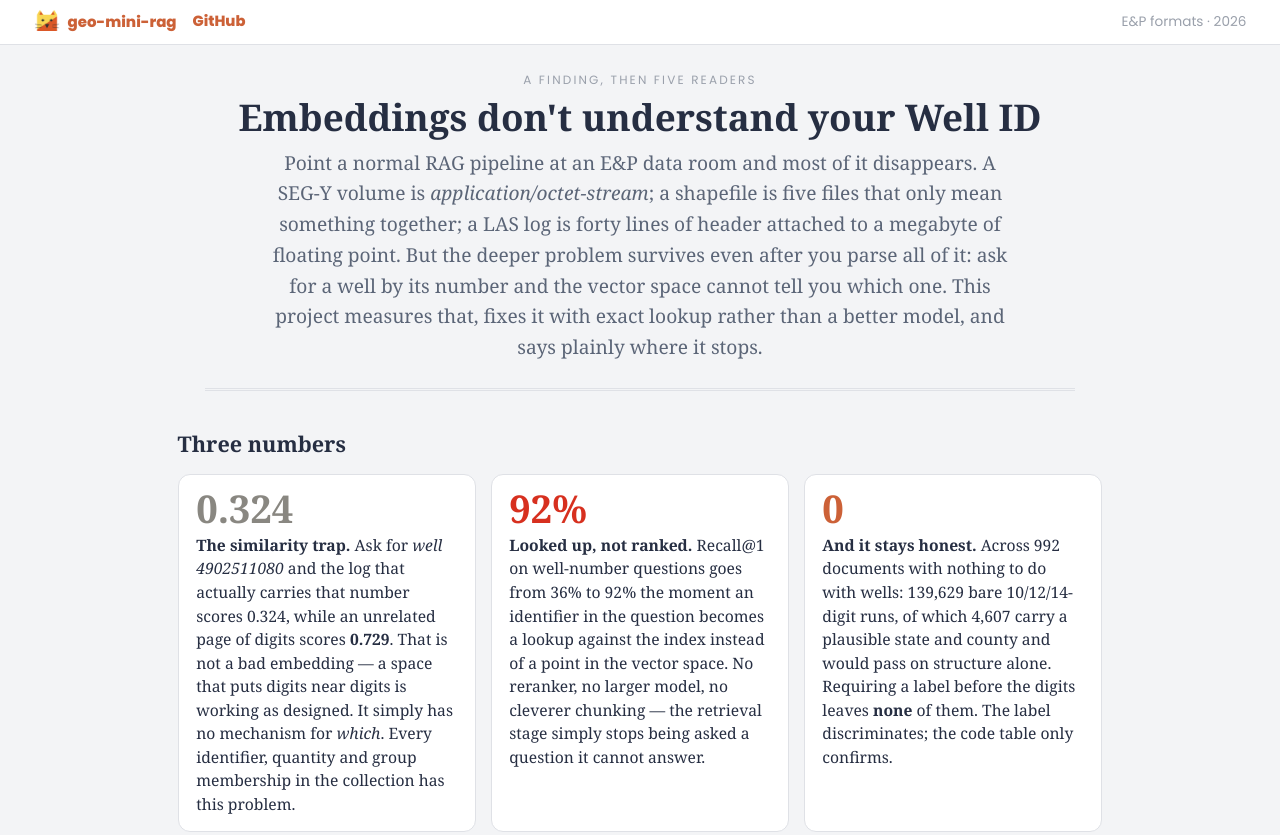
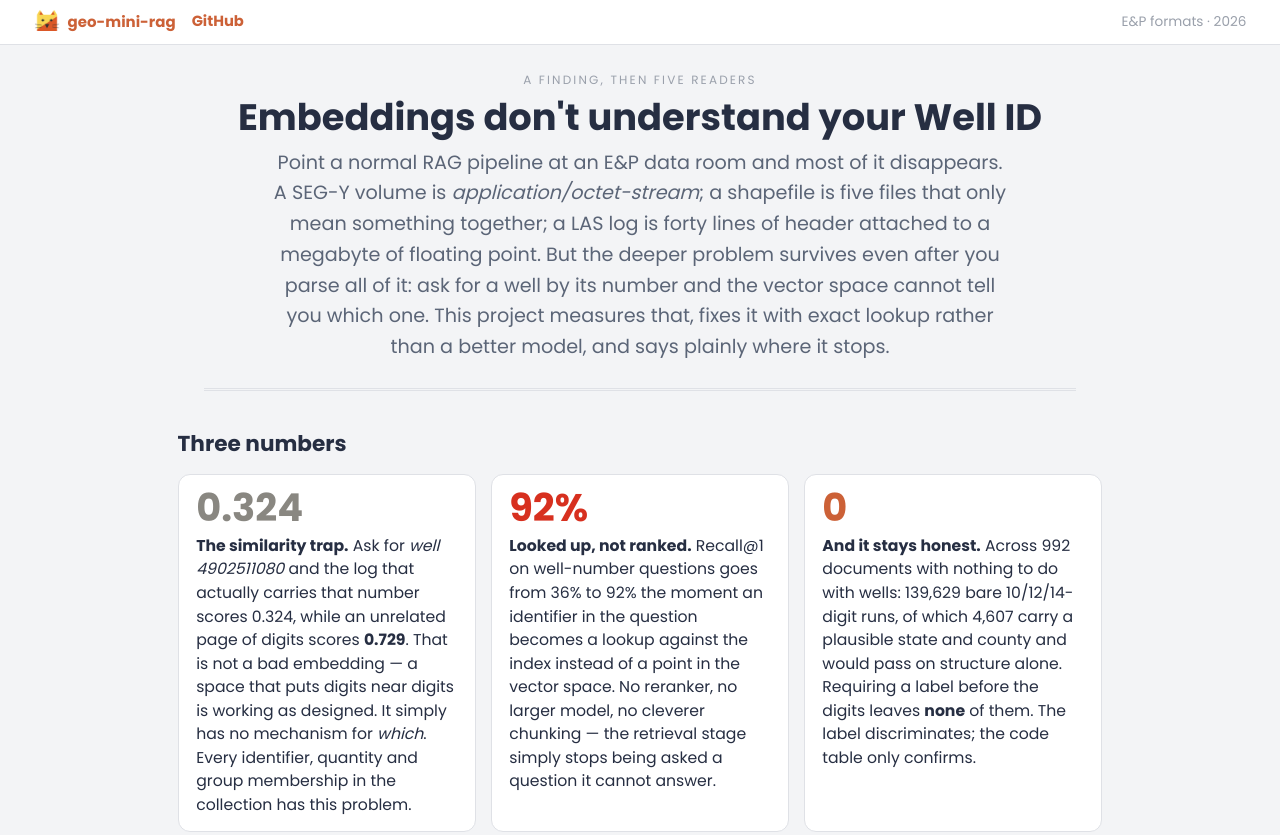
Before and after one commit to rbhughes/geo-mini-rag, a plain HTML site: page site/index.html in a window 1280 px wide. Shown: the top 835 px of the page. Drawn offline with Linux system fonts and the light colour scheme.

Commit message:
Drop the serif; match the rest of purr.io
These pages set their headlines and prose in Georgia to look like a
publication. That framing is gone, and the serif was the last of it -- and
it made every site look like a different site. Poppins throughout now,
matching walker.purr.io and the hub.

Only the family changes; sizes, weights and leading are untouched, so
nothing reflows. Poppins now loads weight 700 as well, which the serif
headings asked for and would otherwise have been faux-bolded by the browser.

Co-Authored-By: Claude Opus 5 <noreply@anthropic.com>

```diff
--- a/site/index.html
+++ b/site/index.html
@@ -8,7 +8,7 @@
 <meta name="description" content="A small RAG pipeline for cheap models, and what it takes to read oil and gas file formats into one. Embeddings cannot locate identifiers, quantities or group membership; the fix is exact lookup, measured across LAS, SEG-Y and shapefile corpora.">
 <link rel="icon" href="/purrio_2026.png">
 <link rel="preconnect" href="https://fonts.googleapis.com">
-<link href="https://fonts.googleapis.com/css2?family=Poppins:wght@400;600;800&display=swap" rel="stylesheet">
+<link href="https://fonts.googleapis.com/css2?family=Poppins:wght@400;500;600;700;800&display=swap" rel="stylesheet">
 <style>
 :root{--page:#f3f4f6;--surface:#ffffff;--ink:#262e42;--ink-2:#5b6577;--muted:#9aa0ab;
   --hairline:#dfe1e6;--border:rgba(38,46,66,.12);--accent:#4a6fa5;--brand:#cc6137;--gold:#eeb63f}
@@ -28,17 +28,17 @@ a{color:var(--accent)}
 .masthead{max-width:62rem;margin:0 auto;padding:1.6rem 2.1rem .4rem;text-align:center;
   border-bottom:3px double var(--hairline)}
 .kicker{color:var(--muted);letter-spacing:.18em;font-size:.75rem;margin:0}
-h1{margin:.4rem 0;font:700 2.3rem/1.15 Georgia,Iowan Old Style,serif}
-.standfirst{font:1.2rem/1.6 Georgia,Iowan Old Style,serif;color:var(--ink-2);
+h1{margin:.4rem 0;font:700 2.3rem/1.15 Poppins,system-ui,-apple-system,Segoe UI,sans-serif}
+.standfirst{font:1.2rem/1.6 Poppins,system-ui,-apple-system,Segoe UI,sans-serif;color:var(--ink-2);
   margin:.6rem auto 1.2rem;max-width:46rem}
 .body{max-width:62rem;margin:0 auto;padding:.8rem 2.1rem}
-.body h2{font:700 1.35rem/1.3 Georgia,serif;margin:1.6rem 0 .5rem}
-.body h3{font:700 1.08rem/1.35 Georgia,serif;margin:1.3rem 0 .4rem}
-.body p,.body li{font:1.12rem/1.65 Georgia,Iowan Old Style,serif}
+.body h2{font:700 1.35rem/1.3 Poppins,system-ui,-apple-system,Segoe UI,sans-serif;margin:1.6rem 0 .5rem}
+.body h3{font:700 1.08rem/1.35 Poppins,system-ui,-apple-system,Segoe UI,sans-serif;margin:1.3rem 0 .4rem}
+.body p,.body li{font:1.12rem/1.65 Poppins,system-ui,-apple-system,Segoe UI,sans-serif}
 .cards{display:flex;gap:.9rem;flex-wrap:wrap;margin:1rem 0}
 .card{flex:1;min-width:240px;background:var(--surface);border:1.5px solid var(--hairline);
   border-radius:12px;padding:.9rem 1.1rem}
-.card .num{font:700 2.4rem/1 Georgia,serif;margin-bottom:.4rem}
+.card .num{font:700 2.4rem/1 Poppins,system-ui,-apple-system,Segoe UI,sans-serif;margin-bottom:.4rem}
 .num.confound{color:#898781}
 .num.true-sign{color:#d7301f}
 .num.penalty{color:var(--brand)}
@@ -56,7 +56,7 @@ pre code{border:none;background:none;padding:0;font-size:.92em;line-height:1.7}
 table{border-collapse:collapse;width:100%;background:var(--surface);
   border:1.5px solid var(--hairline);border-radius:12px}
 th,td{text-align:left;padding:.5rem .8rem;border-bottom:1px solid var(--hairline);
-  font:.98rem/1.45 Georgia,serif}
+  font:.98rem/1.45 Poppins,system-ui,-apple-system,Segoe UI,sans-serif}
 th{font-family:Poppins,system-ui,sans-serif;font-weight:600;font-size:.76rem;
   letter-spacing:.06em;text-transform:uppercase;color:var(--muted);white-space:nowrap}
 td.n,th.n{text-align:right;font-variant-numeric:tabular-nums}
```
